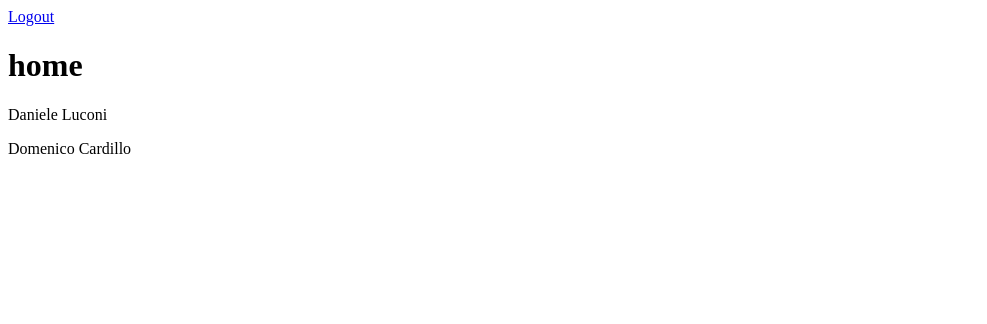
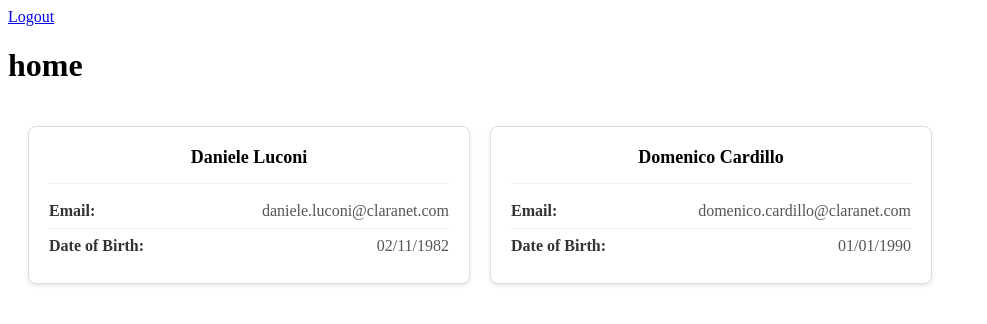
Before and after one commit to claranet-it/angular-learning-path, an Angular app: page /home in a window 1280 px wide. Shown: the top 324 px of the page, without its empty margins (0-987 px from the left). Built offline with nearby package versions, Linux system fonts and the light colour scheme; sample sign-in values are in the browser's storage.

Commit message:
sailor card component

```diff
--- /dev/null
+++ b/src/app/components/sailor-card/sailor-card.component.css
@@ -0,0 +1,41 @@
+.sailor-card {
+  background: #ffffff;
+  border: 1px solid #ddd;
+  border-radius: 8px;
+  padding: 20px;
+  width: 400px;
+  box-shadow: 0 2px 4px rgba(0, 0, 0, 0.1);
+}
+
+.sailor-card-title {
+  font-size: 18px;
+  font-weight: bold;
+  margin-bottom: 15px;
+  text-align: center;
+}
+
+.label-value-list {
+  border-top: 1px solid #eee;
+  padding-top: 10px;
+}
+
+.label-value-item {
+  display: flex;
+  justify-content: space-between;
+  padding: 8px 0;
+  border-bottom: 1px solid #eee;
+}
+
+.label-value-item:last-child {
+  border-bottom: none;
+}
+
+.label {
+  font-weight: bold;
+  color: #333;
+}
+
+.value {
+  color: #555;
+  text-align: right;
+}
--- /dev/null
+++ b/src/app/components/sailor-card/sailor-card.component.html
@@ -0,0 +1,13 @@
+<div class="sailor-card">
+  <div class="sailor-card-title">{{ sailor.name }} {{ sailor.surname }}</div>
+  <div class="label-value-list">
+    <div class="label-value-item">
+      <span class="label">Email:</span>
+      <span class="value">{{ sailor.email }}</span>
+    </div>
+    <div class="label-value-item">
+      <span class="label">Date of Birth:</span>
+      <span class="value">{{ sailor.dateOfBirth }}</span>
+    </div>
+  </div>
+</div>
--- a/src/app/components/sailors-list/sailors-list.component.css
+++ b/src/app/components/sailors-list/sailors-list.component.css
@@ -0,0 +1,7 @@
+.sailors-list-container {
+  display: flex;
+  flex-wrap: wrap;
+  gap: 20px;
+  justify-content: flex-start;
+  padding: 20px;
+}
--- a/src/app/components/sailors-list/sailors-list.component.html
+++ b/src/app/components/sailors-list/sailors-list.component.html
@@ -1,5 +1,7 @@
-@for (sailor of sailorService.sailors(); track sailor.id) {
-  <p>{{ sailor.name }} {{ sailor.surname }}</p>
-} @empty {
-  No Sailors found
-}
+<div class="sailors-list-container">
+  @for (sailor of sailorService.sailors(); track sailor.id) {
+    <app-sailor-card [sailor]="sailor"></app-sailor-card>
+  } @empty {
+    No Sailors found
+  }
+</div>
--- a/src/app/components/sailors-list/sailors-list.component.ts
+++ b/src/app/components/sailors-list/sailors-list.component.ts
@@ -1,9 +1,10 @@
 import { Component } from '@angular/core';
 import { SailorService } from '../../services/sailor.service';
+import { SailorCardComponent } from '../sailor-card/sailor-card.component';
 
 @Component({
   selector: 'app-sailors-list',
-  imports: [],
+  imports: [SailorCardComponent],
   templateUrl: './sailors-list.component.html',
   styleUrl: './sailors-list.component.css'
 })
--- a/src/app/models/sailor.ts
+++ b/src/app/models/sailor.ts
@@ -3,4 +3,5 @@ export interface Sailor {
   name: string;
   surname: string;
   email: string;
+  dateOfBirth: string;
 }
--- a/src/app/services/sailor.service.ts
+++ b/src/app/services/sailor.service.ts
@@ -2,8 +2,20 @@ import { Injectable, signal } from '@angular/core';
 import { Sailor } from '../models/sailor';
 
 export const initialSailors: Sailor[] = [
-  { id: 1, name: 'Daniele', surname: 'Luconi', email: 'daniele.luconi@claranet.com' },
-  { id: 2, name: 'Domenico', surname: 'Cardillo', email: 'domenico.cardillo@claranet.com' },
+  {
+    id: 1,
+    name: 'Daniele',
+    surname: 'Luconi',
+    email: 'daniele.luconi@claranet.com',
+    dateOfBirth: '02/11/1982'
+  },
+  {
+    id: 2,
+    name: 'Domenico',
+    surname: 'Cardillo',
+    email: 'domenico.cardillo@claranet.com',
+    dateOfBirth: '01/01/1990'
+  },
 ]
 
 @Injectable({
```
Also changed, not shown: src/app/components/sailor-card/sailor-card.component.ts (added, +12 -0 lines), 2 other files (tests, documents, lock files or other folders).
